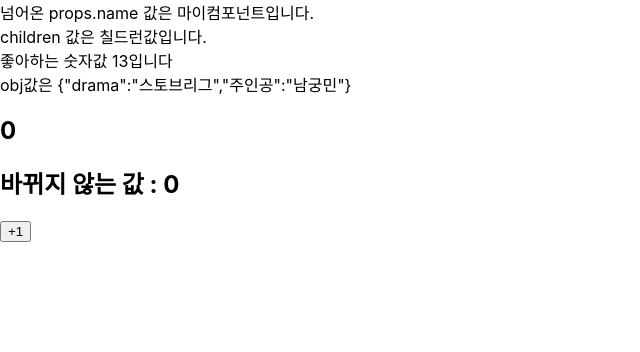
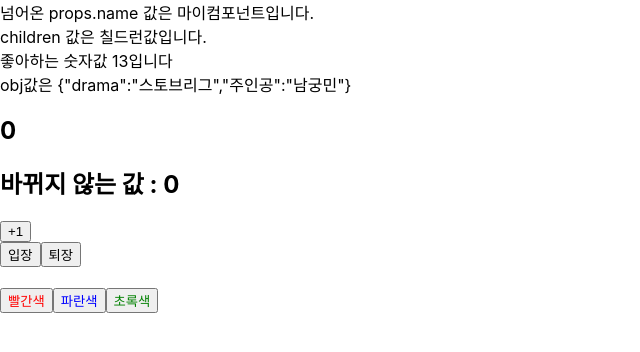
Before and after one commit to adrina-lee/reactstudy-beginnig, a React (Create React App) app: page / in a window 1280 px wide. Shown: the top 352 px of the page, without its empty margins (0-640 px from the left). Built offline with nearby package versions, Linux system fonts and the light colour scheme.

Commit message:
useState

```diff
--- a/src/App.js
+++ b/src/App.js
@@ -2,6 +2,7 @@
 import './App.css';
 import MyComponent from "./MyComponent";
 import Counter from "./Counter";
+import Say from "./Say";
 
 function App() {
 
@@ -11,6 +12,7 @@
         칠드런값
       </MyComponent>
       <Counter/>
+      <Say/>
     </>
   );
 }
--- /dev/null
+++ b/src/Say.js
@@ -0,0 +1,23 @@
+import React, {useState} from "react";
+
+const Say = () => {
+  const [ message, setMessage ] = useState('');
+  const onClickEnter = () => setMessage('안녕하세요!');
+  const onClickLeave = () => setMessage('안녕히 가세요!');
+
+  const [ color, setColor ] = useState('black');
+
+  return (
+    <div>
+      <button onClick={onClickEnter}> 입장 </button>
+      <button onClick={onClickLeave}> 퇴장 </button>
+
+      <h1 style={{color}}>{ message }</h1>
+      <button style={{color : 'red'}} onClick={() => setColor('red')}> 빨간색 </button>
+      <button style={{color : 'blue'}} onClick={() => setColor('blue')}> 파란색 </button>
+      <button style={{color : 'green'}} onClick={() => setColor('green')}> 초록색 </button>
+    </div>
+  );
+};
+
+export default Say;
```
